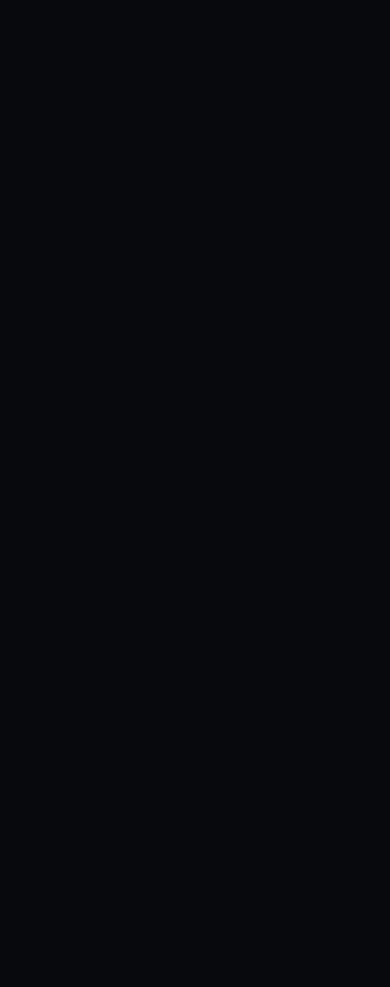
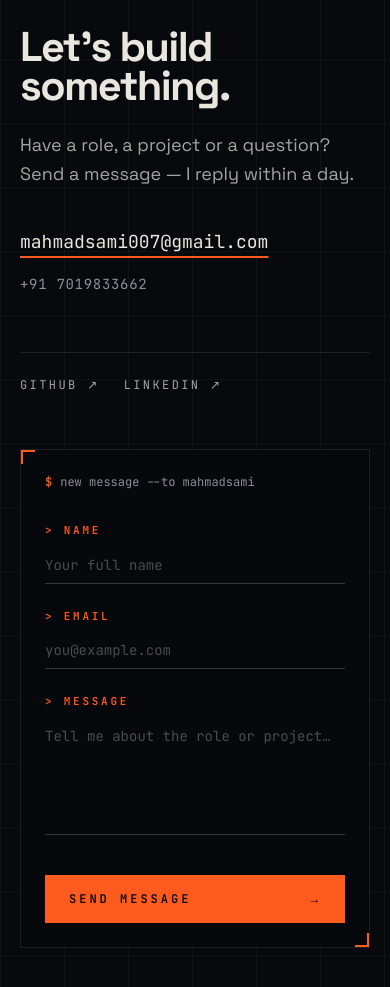
Before and after one commit to Sami-7777/mahmadsami-gothe-portfolio, a React (Vite) app: page / in a window 390 px wide. Shown: the part 5522-6509 px from the top of the page. Before the commit the page ends 5389 px from the top, so only its background shows below. Built offline with nearby package versions, Linux system fonts and the light colour scheme; no server answers.

Commit message:
Add Contact section with terminal-style form and mailto fallback

```diff
--- a/src/App.jsx
+++ b/src/App.jsx
@@ -5,6 +5,7 @@ import Hero from './components/Hero'
 import About from './components/About'
 import Projects from './components/Projects'
 import Journey from './components/Journey'
+import Contact from './components/Contact'
 
 export default function App() {
   useSmoothScroll()
@@ -18,6 +19,7 @@ export default function App() {
         <About />
         <Projects />
         <Journey />
+        <Contact />
       </main>
     </>
   )
--- /dev/null
+++ b/src/components/Contact.jsx
@@ -0,0 +1,206 @@
+import { useState, useRef } from 'react'
+import { personalInfo, socialLinks, contactContent, emailjsConfig } from '../data/portfolioData'
+import ScrambleText from './ScrambleText'
+
+export default function Contact() {
+  const formRef = useRef(null)
+  const [status, setStatus] = useState('idle') // 'idle' | 'sending' | 'success' | 'error'
+
+  const firstName = (personalInfo.name || '').trim().split(/\s+/)[0]?.toLowerCase() || 'user'
+
+  const handleSubmit = async (e) => {
+    e.preventDefault()
+    if (status === 'sending') return
+
+    setStatus('sending')
+    const form = formRef.current
+    if (!form) return
+
+    const formData = new FormData(form)
+    const name = formData.get('user_name') || ''
+    const email = formData.get('user_email') || ''
+    const message = formData.get('message') || ''
+
+    const { serviceId, templateId, publicKey } = emailjsConfig
+    const isConfigured =
+      serviceId &&
+      serviceId !== 'YOUR_EMAILJS_SERVICE_ID' &&
+      templateId &&
+      templateId !== 'YOUR_EMAILJS_TEMPLATE_ID' &&
+      publicKey &&
+      publicKey !== 'YOUR_EMAILJS_PUBLIC_KEY'
+
+    if (!isConfigured) {
+      // Direct mailto fallback when EmailJS keys are not provided
+      const subject = encodeURIComponent('Portfolio contact')
+      const body = encodeURIComponent(`Name: ${name}\nEmail: ${email}\n\nMessage:\n${message}`)
+      const mailtoUrl = `mailto:${personalInfo.email}?subject=${subject}&body=${body}`
+      window.open(mailtoUrl, '_blank')
+      setStatus('success')
+      form.reset()
+      setTimeout(() => setStatus('idle'), 4000)
+      return
+    }
+
+    try {
+      const emailjs = await import('@emailjs/browser')
+      await emailjs.sendForm(serviceId, templateId, form, publicKey)
+      setStatus('success')
+      form.reset()
+    } catch (err) {
+      console.error('EmailJS error:', err)
+      setStatus('error')
+    } finally {
+      setTimeout(() => setStatus('idle'), 4000)
+    }
+  }
+
+  // Filter non-empty social entries
+  const activeSocials = Object.entries(socialLinks || {}).filter(([, url]) => Boolean(url))
+
+  return (
+    <section
+      id="contact"
+      className="hud-grid px-5 md:px-10 py-28 md:py-40"
+    >
+      <div className="grid max-w-[1440px] mx-auto grid-cols-1 lg:grid-cols-2 gap-14 lg:gap-20 items-start">
+        {/* LEFT COLUMN: Headings & Direct Contact info */}
+        <div className="flex flex-col">
+          <div className="mb-6">
+            <ScrambleText
+              text={contactContent.label || '04 / Contact'}
+              className="font-mono text-xs uppercase tracking-[0.3em] text-signal font-semibold"
+            />
+          </div>
+
+          <h2 className="text-[clamp(2.6rem,7vw,6rem)] font-bold leading-[0.95] tracking-[-0.04em] text-bone mb-6">
+            {contactContent.heading}
+          </h2>
+
+          <p className="text-lg text-bone/70 max-w-md leading-relaxed mb-10">
+            {contactContent.note}
+          </p>
+
+          {/* Mailto link with signal underline */}
+          <div className="mb-4">
+            <a
+              href={`mailto:${personalInfo.email}`}
+              className="font-mono text-lg md:text-2xl text-bone hover:text-signal underline decoration-signal decoration-2 underline-offset-8 transition-colors break-all"
+            >
+              {personalInfo.email}
+            </a>
+          </div>
+
+          {/* Phone if available */}
+          {personalInfo.phone && (
+            <div className="mb-10">
+              <span className="font-mono text-sm text-dim tracking-wider">
+                {personalInfo.phone}
+              </span>
+            </div>
+          )}
+
+          {/* Social Links */}
+          {activeSocials.length > 0 && (
+            <div className="flex flex-wrap items-center gap-6 mt-4 pt-6 border-t border-bone/10">
+              {activeSocials.map(([platform, url]) => (
+                <a
+                  key={platform}
+                  href={url}
+                  target="_blank"
+                  rel="noopener noreferrer"
+                  className="font-mono text-xs uppercase tracking-[0.2em] text-bone/70 hover:text-signal transition-colors"
+                >
+                  {platform} ↗
+                </a>
+              ))}
+            </div>
+          )}
+        </div>
+
+        {/* RIGHT COLUMN: Terminal HUD Form */}
+        <div className="hud-frame border border-bone/10 bg-ink/70 backdrop-blur-md p-6 md:p-10">
+          {/* Terminal prompt bar */}
+          <div className="font-mono text-xs text-dim mb-8 flex items-center gap-2 select-none">
+            <span className="text-signal font-semibold">$</span>
+            <span>new message --to {firstName}</span>
+          </div>
+
+          <form ref={formRef} onSubmit={handleSubmit} className="flex flex-col gap-6">
+            {/* Name Field */}
+            <label className="flex flex-col gap-2">
+              <span className="font-mono text-[11px] uppercase tracking-[0.25em] text-signal font-semibold">
+                &gt; name
+              </span>
+              <input
+                type="text"
+                name="user_name"
+                required
+                placeholder="Your full name"
+                className="bg-transparent border-0 border-b border-bone/20 focus:border-signal text-bone font-mono text-sm py-2 px-0 focus:outline-none focus:ring-0 placeholder:text-dim/50 rounded-none transition-colors"
+              />
+            </label>
+
+            {/* Email Field */}
+            <label className="flex flex-col gap-2">
+              <span className="font-mono text-[11px] uppercase tracking-[0.25em] text-signal font-semibold">
+                &gt; email
+              </span>
+              <input
+                type="email"
+                name="user_email"
+                required
+                placeholder="you@example.com"
+                className="bg-transparent border-0 border-b border-bone/20 focus:border-signal text-bone font-mono text-sm py-2 px-0 focus:outline-none focus:ring-0 placeholder:text-dim/50 rounded-none transition-colors"
+              />
+            </label>
+
+            {/* Message Field */}
+            <label className="flex flex-col gap-2">
+              <span className="font-mono text-[11px] uppercase tracking-[0.25em] text-signal font-semibold">
+                &gt; message
+              </span>
+              <textarea
+                name="message"
+                required
+                rows={5}
+                placeholder="Tell me about the role or project…"
+                className="bg-transparent border-0 border-b border-bone/20 focus:border-signal text-bone font-mono text-sm py-2 px-0 focus:outline-none focus:ring-0 placeholder:text-dim/50 rounded-none resize-none transition-colors"
+              />
+            </label>
+
+            {/* Submit Button */}
+            <button
+              type="submit"
+              disabled={status === 'sending'}
+              className="w-full bg-signal text-ink hover:bg-bone transition-all font-mono text-xs font-semibold uppercase tracking-[0.25em] px-6 py-4 flex items-center justify-between mt-4 disabled:opacity-50 disabled:cursor-not-allowed group focus:outline-none"
+            >
+              <span>{status === 'sending' ? 'Sending…' : 'Send message'}</span>
+              <span className="inline-block transition-transform duration-200 group-hover:translate-x-1">
+                →
+              </span>
+            </button>
+
+            {/* Accessible Status Message */}
+            {status !== 'idle' && (
+              <p
+                role="status"
+                className={`font-mono text-xs mt-2 transition-opacity duration-300 ${
+                  status === 'success'
+                    ? 'text-emerald-400'
+                    : status === 'error'
+                      ? 'text-red-400'
+                      : 'text-dim'
+                }`}
+              >
+                {status === 'success' && '✓ Message sent. Talk soon.'}
+                {status === 'error' && '✕ Something went wrong. Please try again.'}
+                {status === 'sending' && 'Sending message…'}
+              </p>
+            )}
+          </form>
+        </div>
+      </div>
+    </section>
+  )
+}
```
